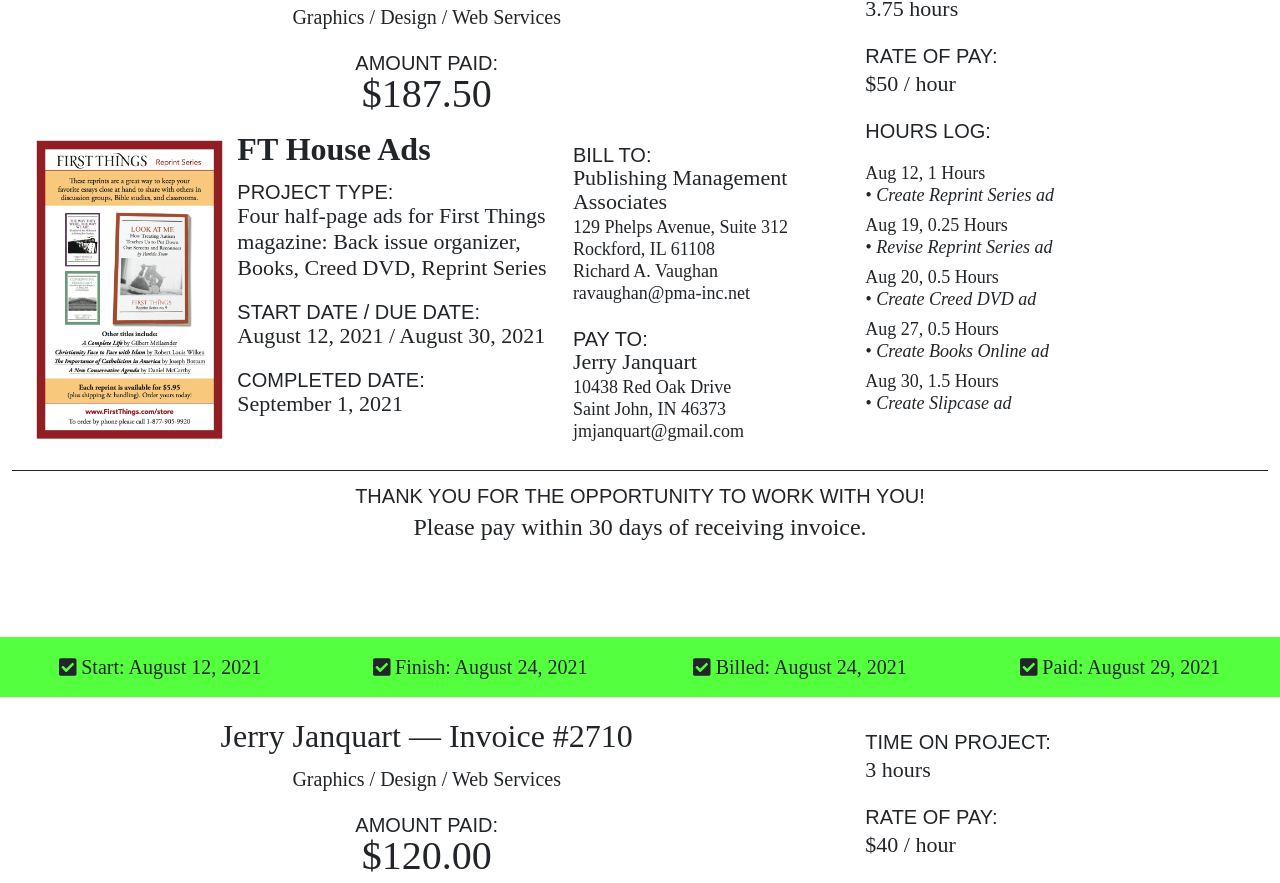
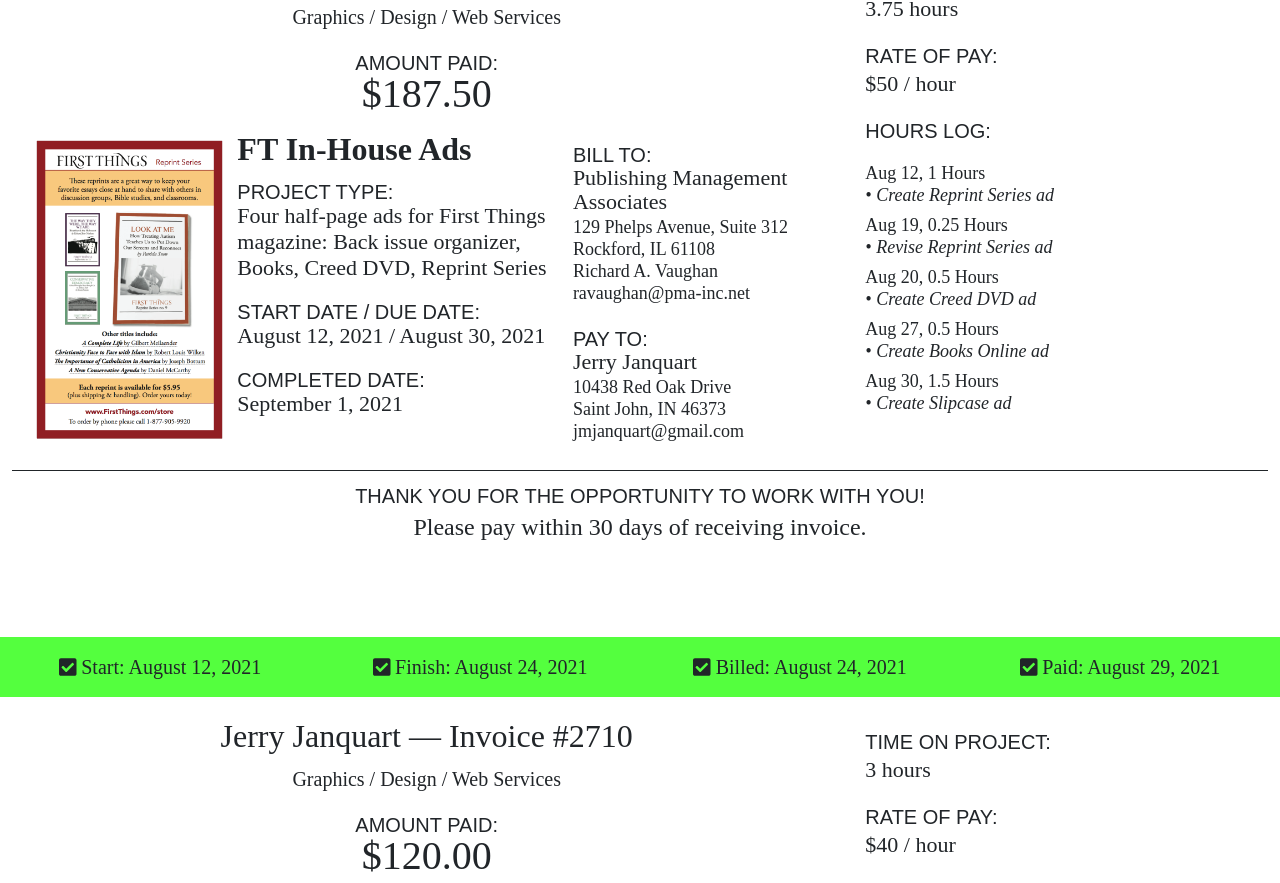
Before and after one commit to githubbjar/jobsx, a React (Create React App) app: page / in a window 1280 px wide. Shown: the part 5592-6475 px from the top of the page. Built offline with nearby package versions, Linux system fonts and the light colour scheme; the HTML template or start-up script is replaced by a standard one; what webfontloader would draw is missing.

Commit message:
updating data

```diff
--- a/src/components/App/data.js
+++ b/src/components/App/data.js
@@ -120,7 +120,7 @@ job2710.pdf = true;
 jobs.push(job2710);
 
 ///////////////////////////////////////////////////////////////////////////////////////////////////////////
-const job2711 = new Job(2711, 3, "Publishing Management Associates", "FT House Ads", "Four half-page ads for First Things magazine: Back issue organizer, Books, Creed DVD, Reprint Series", "August 12, 2021", "August 30, 2021");
+const job2711 = new Job(2711, 3, "Publishing Management Associates", "FT In-House Ads", "Four half-page ads for First Things magazine: Back issue organizer, Books, Creed DVD, Reprint Series", "August 12, 2021", "August 30, 2021");
 job2711.hours_logged[0] = {Date: "Aug 12", Hours: 1, Note: "Create Reprint Series ad"};
 job2711.hours_logged[1] = {Date: "Aug 19", Hours: .25, Note: "Revise Reprint Series ad"};
 job2711.hours_logged[2] = {Date: "Aug 20", Hours: .5, Note: "Create Creed DVD ad"};
```
